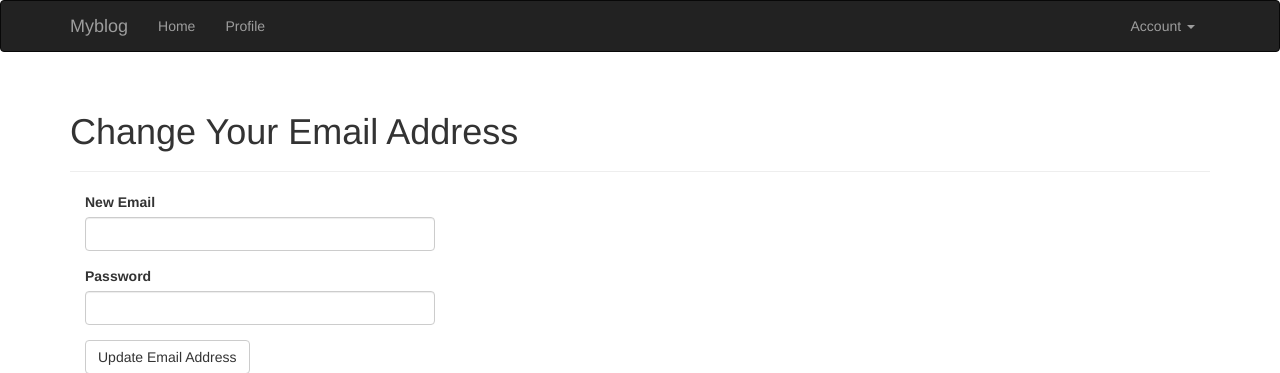
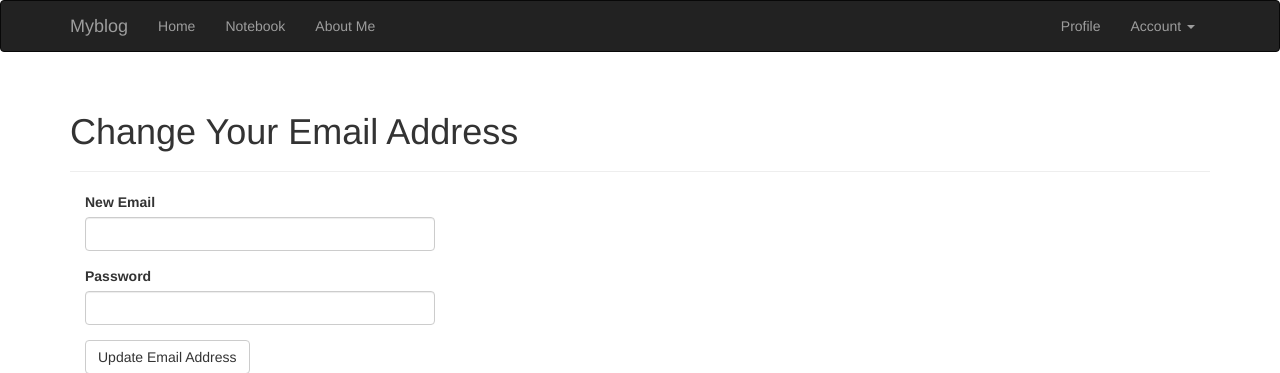
Before and after one commit to AikeAcheson/myblog, a Flask app: page /auth/change_email in a window 1280 px wide. Shown: the top 373 px of the page. Run offline with Flask 2, Linux system fonts and the light colour scheme; the visitor is signed in with stand-in values (Sample User, id 1); data comes from the database, SQL or seed files in the repository; some libraries are stand-ins or nearby versions.

Commit message:
navigation;

```diff
--- a/app/templates/base.html
+++ b/app/templates/base.html
@@ -23,11 +23,13 @@
             <div class="navbar-collapse collapse">
                 <ul class="nav navbar-nav">
                     <li><a href="{{ url_for('main.index') }}">Home</a></li>
+                    <li><a href="#">Notebook</a></li>
+                    <li><a href="#">About Me</a></li>
+                </ul>
+                <ul class="nav navbar-nav navbar-right">
                     {% if current_user.is_authenticated %}
                         <li><a href="{{ url_for('main.user', username=current_user.username) }}">Profile</a></li>
                     {% endif %}
-                </ul>
-                <ul class="nav navbar-nav navbar-right">
                     {% if current_user.can(Permission.MODERATE) %}
                         <li><a href="{{ url_for('main.moderate') }}">Moderate Comments</a></li>
                     {% endif %}
```
